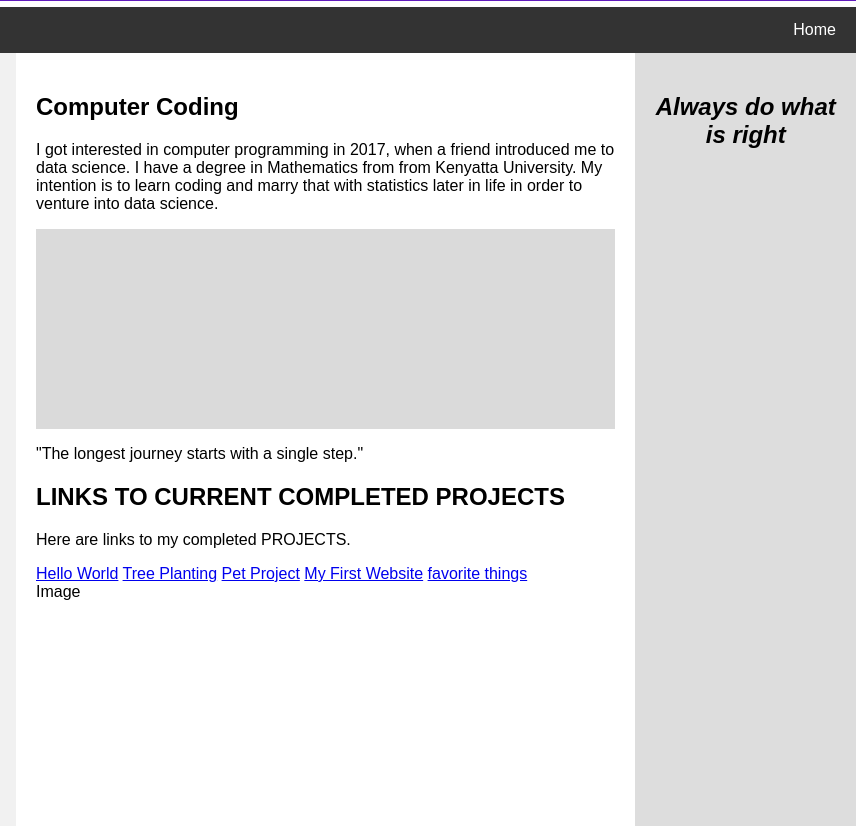
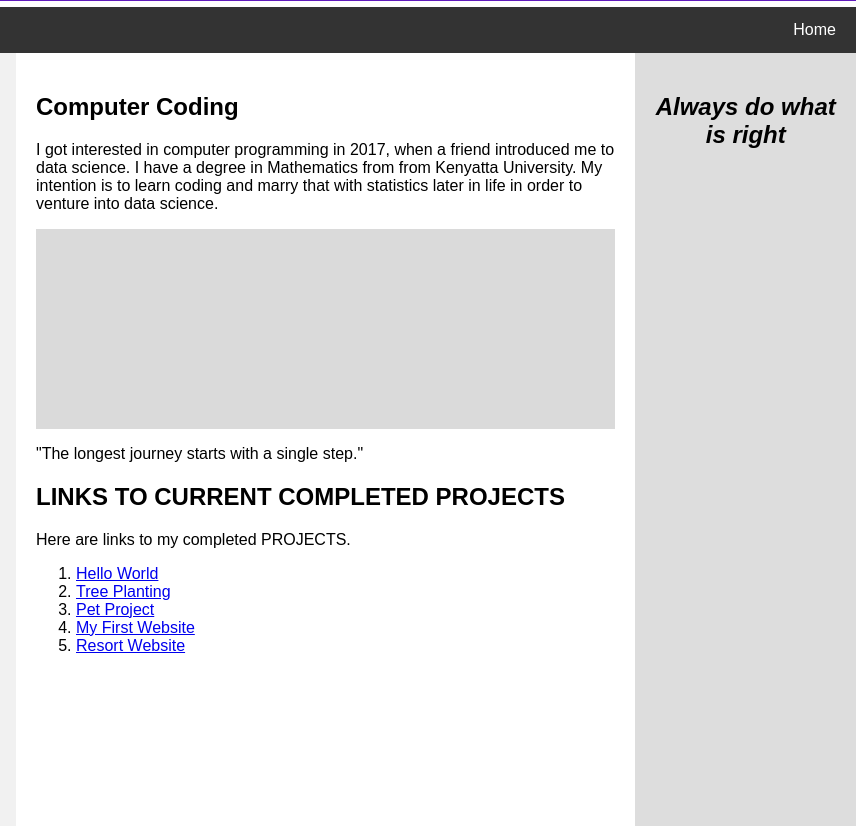
Before and after one commit to gg-mg/Persona, a plain HTML site: page index.html in a window 1280 px wide. Shown: the part 387-1213 px from the top of the page, 424-1280 px from the left. Drawn offline with Linux system fonts and the light colour scheme; a web font is replaced by a local one.

Commit message:
Links Complete

```diff
--- a/index.html
+++ b/index.html
@@ -92,19 +92,21 @@
 
       <h2>LINKS TO CURRENT COMPLETED PROJECTS</h2>
       <p>Here are links to my completed PROJECTS.</p>
-      <a href="https://gg-mg.github.io/helloWorld/">Hello World</a>
-      <a href="https://gg-mg.github.io/TreePlanting/">Tree Planting</a>
-      <a href="https://gg-mg.github.io/Pet-Project.github.io/">Pet Project</a>
-      <a href="https://gg-mg.github.io/My-First-Website-Plum.github.io/">My First Website</a>
-      <a href="favorite-things.html">favorite things</a>
-      <div class="fakeimg" style="height:200px;">Image</div>
+      <ol>
+        <li><a href="https://gg-mg.github.io/helloWorld/">Hello World</a></li>
+        <li><a href="https://gg-mg.github.io/TreePlanting/">Tree Planting</a></li>
+        <li><a href="https://gg-mg.github.io/Pet-Project.github.io/">Pet Project</a></li>
+        <li><a href="https://gg-mg.github.io/My-First-Website-Plum.github.io/">My First Website</a></li>
+        <li><a href="https://gg-mg.github.io/Resort-Website/.">Resort Website</a></li>
+      </ol>
 
 
-  </div>
 
-  <div class="footer">
-    <h2><em>Always do what is right</em></h2>
-  </div>
+    </div>
+
+    <div class="footer">
+      <h2><em>Always do what is right</em></h2>
+    </div>
 
 
 </body>
```
